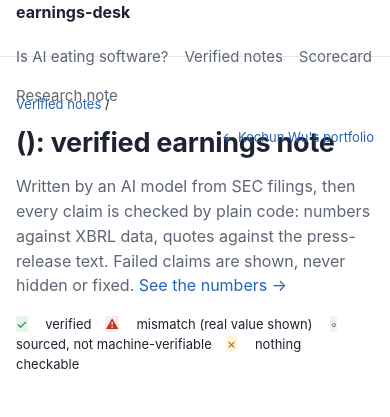
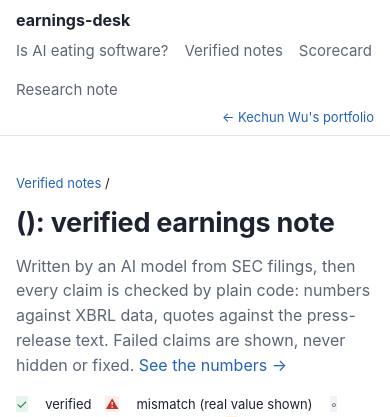
Before and after one commit to KC31415/earnings-desk, a Python web app: template sitegen/templates/note.html in a window 390 px wide. Shown: the top 417 px of the page. Run offline with Jinja, Linux system fonts and the light colour scheme; the template is opened without the code that fills it, so the values that code supplies are empty.

Commit message:
Fix company-page overflow and header overlap on small screens
- Every company page (all 505) was ~2,100px wide on desktop and ~1,080px
  at 375px: .grid2 children kept min-width:auto, so the 8-quarter tables
  pushed the grid past the viewport. Use minmax(0,1fr) and min-width:0 so
  the existing .tablewrap scrolls instead.
- The header had a fixed 56px height with flex-wrap, so on phones the
  wrapped nav and portfolio link spilled over the breadcrumb and H1. Use
  min-height, and stop it being sticky below 820px.

Co-Authored-By: Claude Opus 5.5 <noreply@anthropic.com>
Claude-Session: https://claude.ai/code/session_01S9fLmqduQsn75ooXNuPEUj

```diff
--- a/sitegen/static/style.css
+++ b/sitegen/static/style.css
@@ -17,7 +17,7 @@ a { color: var(--accent); text-decoration: none; }
 a:hover { text-decoration: underline; }
 header.site { border-bottom: 1px solid var(--border); background: var(--bg); position: sticky; top: 0; z-index: 10; }
 header.site .inner, main, footer .inner { max-width: 1120px; margin: 0 auto; padding: 0 16px; }
-header.site .inner { display: flex; align-items: center; gap: 20px; height: 56px; flex-wrap: wrap; }
+header.site .inner { display: flex; align-items: center; gap: 6px 20px; min-height: 56px; padding-top: 8px; padding-bottom: 8px; flex-wrap: wrap; }
 header.site .brand { font-weight: 700; color: var(--text); }
 header.site nav { display: flex; gap: 16px; flex-wrap: wrap; font-size: 15px; }
 header.site nav a { color: var(--muted); }
@@ -30,9 +30,10 @@ h3 { font-size: 17px; margin: 22px 0 8px; }
 p.lede { font-size: 18px; color: var(--muted); max-width: 820px; }
 .muted { color: var(--muted); }
 .small { font-size: 13px; }
-.grid2 { display: grid; grid-template-columns: 1fr 1fr; gap: 20px; }
+.grid2 { display: grid; grid-template-columns: minmax(0, 1fr) minmax(0, 1fr); gap: 20px; }
+.grid2 > *, .grid4 > * { min-width: 0; }
 .grid4 { display: grid; grid-template-columns: repeat(4, 1fr); gap: 14px; }
-@media (max-width: 820px) { .grid2, .grid4 { grid-template-columns: 1fr; } h1 { font-size: 27px; } }
+@media (max-width: 820px) { .grid2, .grid4 { grid-template-columns: minmax(0, 1fr); } h1 { font-size: 27px; } header.site { position: static; } }
 .card { border: 1px solid var(--border); border-radius: 10px; padding: 14px 16px; background: var(--bg); }
 .tile .label { font-size: 13px; color: var(--muted); }
 .tile .value { font-size: 28px; font-weight: 700; }
```
